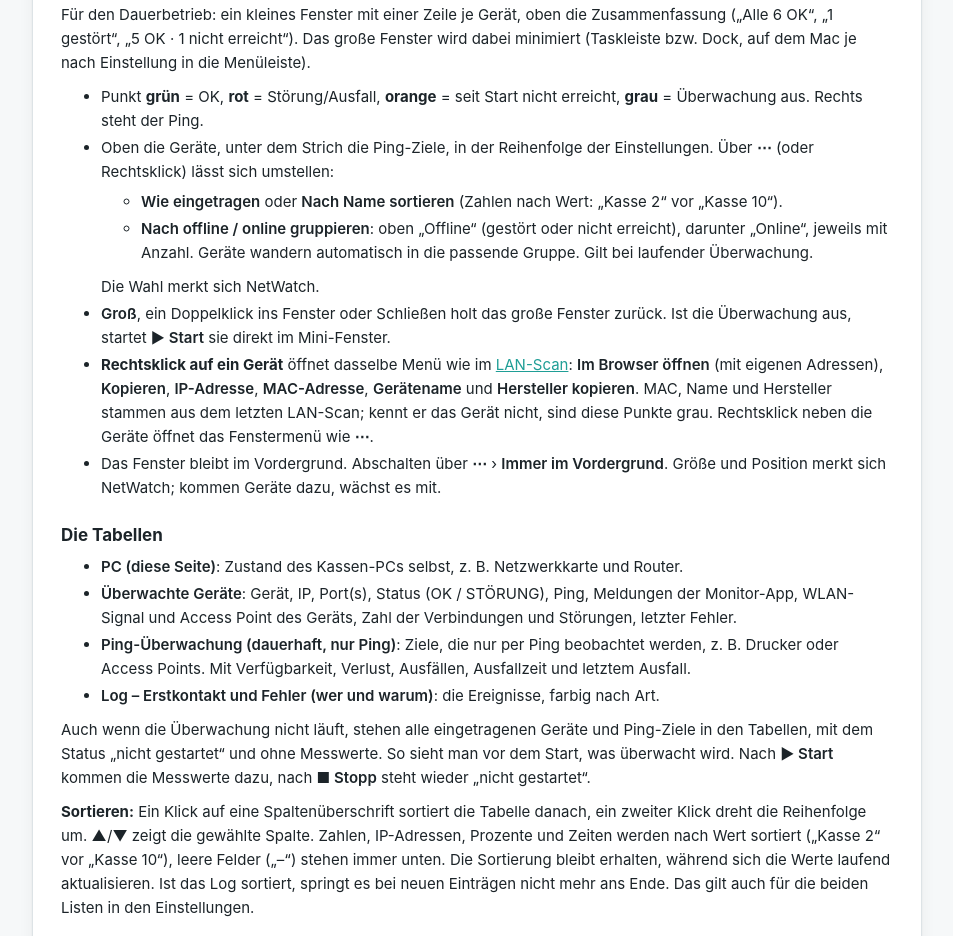
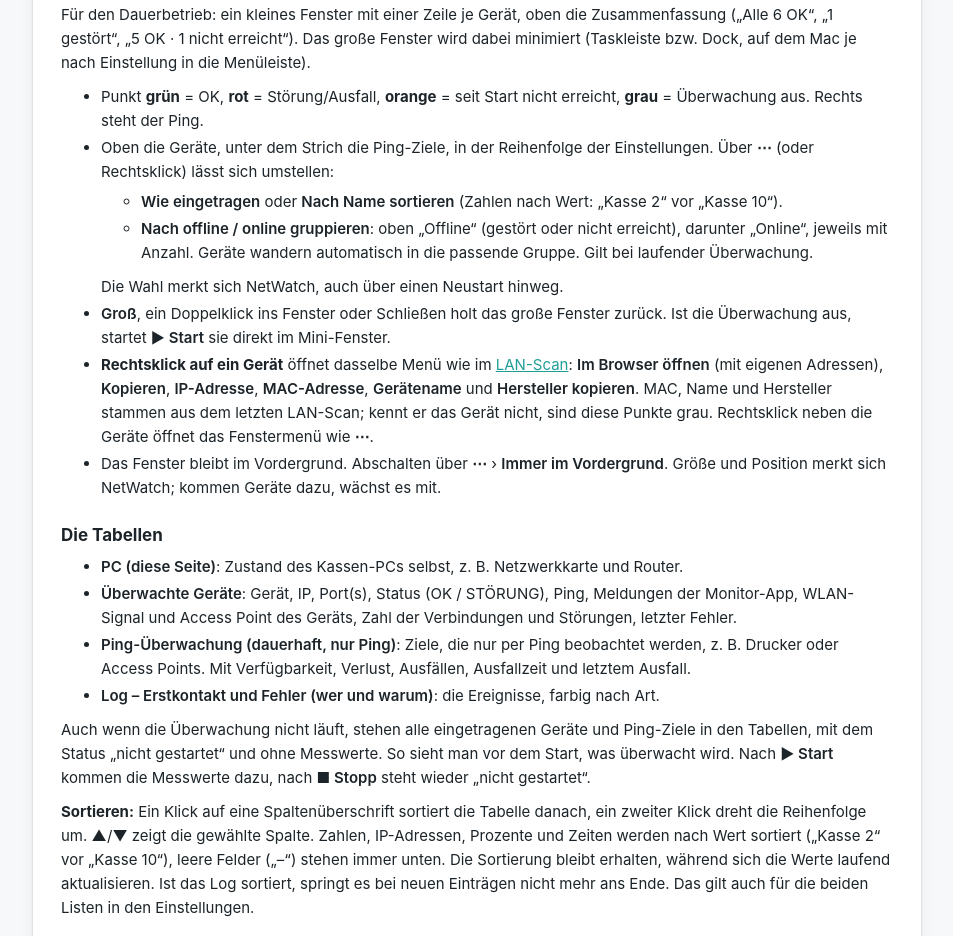
Before and after one commit to CKV-Kassen-Partner/ckv-netwatch-releases, a plain HTML site: page handbuch/index.html in a window 1280 px wide. Shown: the part 11037-11973 px from the top of the page, without its empty margins (288-1241 px from the left). Drawn offline with Linux system fonts and the light colour scheme.

Commit message:
Handbuch V0.023.1

```diff
--- a/handbuch/index.html
+++ b/handbuch/index.html
@@ -438,7 +438,7 @@ footer { color: var(--muted); font-size: 13px; text-align: center; padding: 10px
 <li>Oben die Geräte, unter dem Strich die Ping-Ziele, in der Reihenfolge der Einstellungen. Über <span class="ui">⋯</span> (oder Rechtsklick) lässt sich umstellen:
 <ul><li><span class="ui">Wie eingetragen</span> oder <span class="ui">Nach Name sortieren</span> (Zahlen nach Wert: „Kasse 2“ vor „Kasse 10“).</li>
 <li><span class="ui">Nach offline / online gruppieren</span>: oben „Offline“ (gestört oder nicht erreicht), darunter „Online“, jeweils mit Anzahl. Geräte wandern automatisch in die passende Gruppe. Gilt bei laufender Überwachung.</li></ul>
-Die Wahl merkt sich NetWatch.</li>
+Die Wahl merkt sich NetWatch, auch über einen Neustart hinweg.</li>
 <li><span class="ui">Groß</span>, ein Doppelklick ins Fenster oder Schließen holt das große Fenster zurück. Ist die Überwachung aus, startet <span class="ui">▶ Start</span> sie direkt im Mini-Fenster.</li>
 <li><b>Rechtsklick auf ein Gerät</b> öffnet dasselbe Menü wie im <a href="#lan-kontext">LAN-Scan</a>: <span class="ui">Im Browser öffnen</span> (mit eigenen Adressen), <span class="ui">Kopieren</span>, <span class="ui">IP-Adresse</span>, <span class="ui">MAC-Adresse</span>, <span class="ui">Gerätename</span> und <span class="ui">Hersteller kopieren</span>. MAC, Name und Hersteller stammen aus dem letzten LAN-Scan; kennt er das Gerät nicht, sind diese Punkte grau. Rechtsklick neben die Geräte öffnet das Fenstermenü wie <span class="ui">⋯</span>.</li>
 <li>Das Fenster bleibt im Vordergrund. Abschalten über <span class="ui">⋯</span> › <span class="ui">Immer im Vordergrund</span>. Größe und Position merkt sich NetWatch; kommen Geräte dazu, wächst es mit.</li>
```
